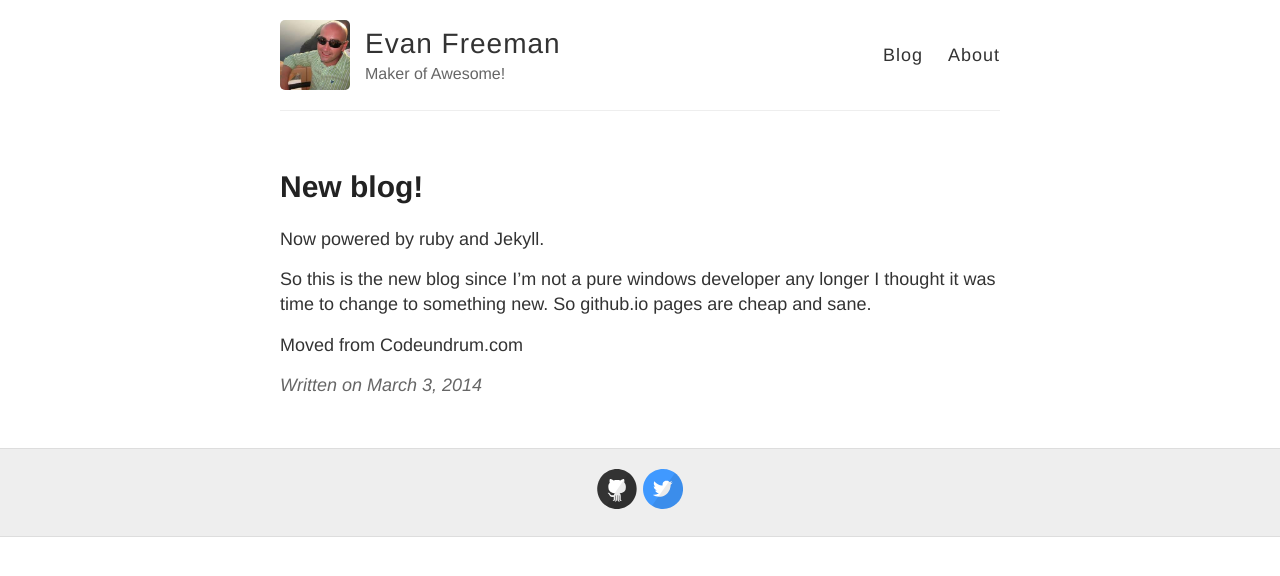
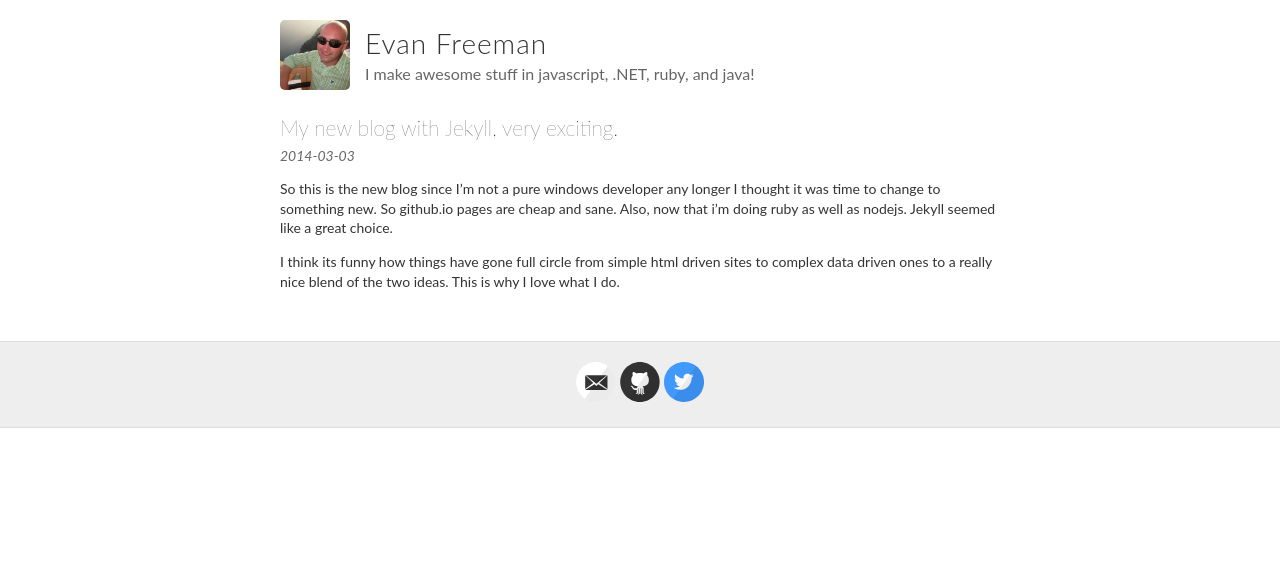
Before and after one commit to EvanFreeman/evanfreeman.github.io, a Jekyll site: the page built from _posts/2014-3-3-Hello-World.md, in a window 1280 px wide. Shown: the top 576 px of the page. Built offline with Jekyll 4.4.1, drawn with Linux system fonts in a browser that asks for light colours; comment, search, counter and statistics services are not loaded.

Commit message:
major update to the styles

```diff
--- a/_config.yml
+++ b/_config.yml
@@ -6,7 +6,7 @@
 name: Evan Freeman
 
 # Short bio or description (displayed in the header)
-description: Maker of Awesome!
+description: I make awesome stuff in javascript, .NET, ruby, and java!
 
 # URL of your avatar or profile pic (you could use your GitHub profile pic)
 avatar: https://raw.githubusercontent.com/evanfreeman/evanfreeman.github.io/master/images/me.jpeg
@@ -18,7 +18,7 @@ avatar: https://raw.githubusercontent.com/evanfreeman/evanfreeman.github.io/mast
 # Includes an icon in the footer for each username you enter
 footer-links:
   dribbble:
-  email:
+  email: evan.e.freeman@gmail.com
   facebook:
   flickr:
   github: EvanFreeman
@@ -30,14 +30,14 @@ footer-links:
   stackoverflow: # your stackoverflow profile, e.g. "users/50476/bart-kiers"
 
 # Your disqus shortname, entering this will enable commenting on posts
-disqus:
+disqus: http://evanfreemanme.disqus.com
 
 # Enter your Google Analytics web tracking code (e.g. UA-2110908-2) to activate tracking
 google_analytics:
 
 # Your website URL (e.g. http://barryclark.github.io or http://www.barryclark.co)
 # Used for Sitemap.xml and your RSS feed
-url:
+url: http://evanfreeman.me
 
 # If you're hosting your site at a Project repository on GitHub pages
 # (http://yourusername.github.io/repository-name)
--- /dev/null
+++ b/_includes/svg-icons/arrow_right.html
@@ -0,0 +1 @@
+<?xml version="1.0" ?><svg contentScriptType="text/ecmascript" contentStyleType="text/css" enable-background="new 0 0 2048 2048" height="20px" id="Layer_1" preserveAspectRatio="xMidYMid meet" version="1.1" viewBox="0.0 0 1536.0 2048" width="20px" xml:space="preserve" xmlns="http://www.w3.org/2000/svg" xmlns:xlink="http://www.w3.org/1999/xlink" zoomAndPan="magnify"><path d="M1184,1024c0,17.333-6.333,32.333-19,45l-544,544c-12.667,12.667-27.667,19-45,19s-32.333-6.333-45-19s-19-27.667-19-45  v-288H64c-17.333,0-32.333-6.333-45-19s-19-27.667-19-45V832c0-17.333,6.333-32.333,19-45s27.667-19,45-19h448V480  c0-17.333,6.333-32.333,19-45s27.667-19,45-19s32.333,6.333,45,19l544,544C1177.667,991.667,1184,1006.667,1184,1024z M1536,672v704  c0,79.333-28.167,147.167-84.5,203.5S1327.333,1664,1248,1664H928c-8.667,0-16.167-3.167-22.5-9.5s-9.5-13.833-9.5-22.5  c0-2.667-0.333-9.333-1-20s-0.833-19.5-0.5-26.5s1.333-14.833,3-23.5s5-15.167,10-19.5s11.833-6.5,20.5-6.5h320  c44,0,81.667-15.667,113-47s47-69,47-113V672c0-44-15.667-81.667-47-113s-69-47-113-47H960h-11h-13c0,0-3.833-0.333-11.5-1  s-11.5-1.667-11.5-3s-2.667-3.167-8-5.5s-7.667-5.333-7-9s0-8.167-2-13.5c0-2.667-0.333-9.333-1-20s-0.833-19.5-0.5-26.5  s1.333-14.833,3-23.5s5-15.167,10-19.5s11.833-6.5,20.5-6.5h320c79.333,0,147.167,28.167,203.5,84.5S1536,592.667,1536,672z"/></svg>
--- /dev/null
+++ b/_includes/svg_point_right.html
@@ -0,0 +1 @@
+{% include svg-icons/outline_point_right.htl %}
--- a/_layouts/default.html
+++ b/_layouts/default.html
@@ -31,10 +31,6 @@
             <p class="site-description">{{ site.description }}</p>
           </div>
 
-          <nav>
-            <a href="{{ site.baseurl }}/">Blog</a>
-            <a href="{{ site.baseurl }}/about">About</a>
-          </nav>
         </header>
       </div>
     </div>
--- a/_layouts/post.html
+++ b/_layouts/post.html
@@ -3,15 +3,15 @@ layout: default
 ---
 
 <article class="post">
-  <h1>{{ page.title }}</h1>
+  <h2>{{ page.title }}</h2>
+
+  <div class="date">
+    {{ page.date | date: "%Y-%m-%d" }}
+  </div>
 
   <div class="entry">
     {{ content }}
   </div>
 
-  <div class="date">
-    Written on {{ page.date | date: "%B %e, %Y" }}
-  </div>
-
   {% include disqus.html disqus_identifier=page.disqus_identifier %}
 </article>
--- a/_posts/2014-3-3-Hello-World.md
+++ b/_posts/2014-3-3-Hello-World.md
@@ -1,11 +1,11 @@
 ---
 layout: post
-title: New blog!
+title: My new blog with Jekyll, very exciting.
 ---
 
-Now powered by ruby and Jekyll.
+So this is the new blog since I'm not a pure windows developer any longer I thought it was time to
+change to something new. So github.io pages are cheap and sane. Also, now that i'm doing ruby as well
+as nodejs. Jekyll seemed like a great choice.
 
-So this is the new blog since I'm not a pure windows developer any longer I thought it was time to
-change to something new. So github.io pages are cheap and sane.
-
-Moved from Codeundrum.com
+I think its funny how things have gone full circle from simple html driven sites to complex data driven ones
+to a really nice blend of the two ideas. This is why I love what I do.
--- a/_scss/_variables.scss
+++ b/_scss/_variables.scss
@@ -18,6 +18,7 @@ $white: #fff;
 $helvetica: Helvetica, Arial, sans-serif;
 $helveticaNeue: "Helvetica Neue", Helvetica, Arial, sans-serif;
 $georgia: Georgia, serif;
+$lato: "Lato", Arial, sans-serif;
 
 // Mobile breakpoints
 @mixin mobile {
--- a/style.scss
+++ b/style.scss
@@ -19,7 +19,10 @@ html {
 
 body {
 	background: $white;
-  font: 18px/1.4 $helvetica;
+  font: 14px/1.4 $lato;
+  ne-height: 1.4;
+  color: #333;
+  text-shadow: 0 1px 0 rgba(255,255,255,1.0);
   color: $darkGray;
 }
 
@@ -31,12 +34,12 @@ body {
 }
 
 h1, h2, h3, h4, h5, h6 {
-  font-family: $helveticaNeue;
+  font-family: $lato;
   color: $darkerGray;
-  font-weight: bold;
+  font-weight: lighter;
 
   line-height: 1.7;
-  margin: 1em 0 15px;
+  margin: -5px 0 -15 0;
   padding: 0;
 
   @include mobile {
@@ -52,20 +55,20 @@ h1 {
 }
 
 h2 {
-  font-size: 24px;
+  font-size: 21px;
 }
 
 h3 {
-  font-size: 20px;
+  font-size: 18px;
 }
 
 h4 {
-  font-size: 18px;
+  font-size: 16px;
   color: $gray;
 }
 
 p {
-  margin: 15px 0;
+  margin: 1em 0;
 }
 
 a {
@@ -146,12 +149,11 @@ img {
 //
 
 .wrapper-masthead {
-  margin-bottom: 50px;
+  margin-bottom: 0px;
 }
 
 .masthead {
   padding: 20px 0;
-  border-bottom: 1px solid $lightGray;
 
   @include mobile {
     text-align: center;
@@ -189,7 +191,7 @@ img {
   margin: 0;
   color: $darkGray;
   cursor: pointer;
-  font-family: $helveticaNeue;
+  font-family: $lato;
   font-weight: 300;
   font-size: 28px;
   letter-spacing: 1px;
@@ -208,7 +210,7 @@ img {
 nav {
   float: right;
   margin-top: 23px; // @TODO: Vertically middle align
-  font-family: $helveticaNeue;
+  font-family: $lato;
   font-size: 18px;
 
   @include mobile {
@@ -235,10 +237,13 @@ nav {
 //
 // .main
 //
+.listing h2 {
+  margin: 40px 0 0 0;
+}
 
 .posts > .post {
-  padding-bottom: 2em;
-  border-bottom: 1px solid $lightGray;
+  padding-top:1em;
+  padding-bottom: 1em;
 }
 
 .posts > .post:last-child {
@@ -252,7 +257,7 @@ nav {
     border-left: 2px solid $gray;
     padding: 0.1em 1em;
     color: $gray;
-    font-size: 22px;
+    font-size: 17px;
     font-style: italic;
   }
 
@@ -264,6 +269,11 @@ nav {
     text-transform: uppercase;
     font-size: 15px;
   }
+}
+
+.post-date {
+  font-size: 14px;
+  margin: 0 0 15px 0;
 }
 
 .wrapper-footer {
```
Also changed, not shown: _includes/svg-icons/outline_point_right.html (added, +1 -0 lines), index.html (+7 -5 lines), _includes/svg-icons/Circle_arrow_right_font_awesome.svg (added), _includes/svg-icons/outline_thumb_up.svg (added).
